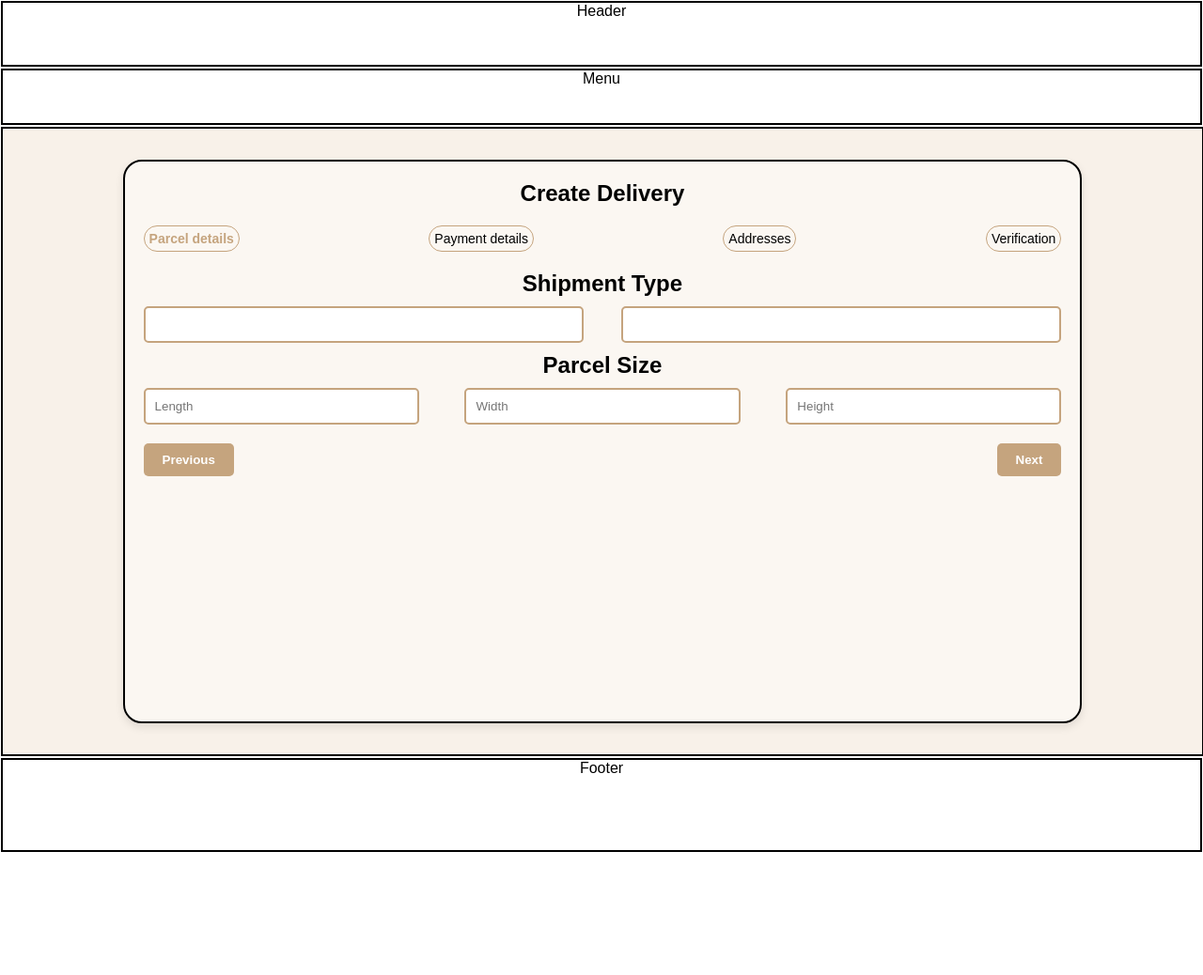
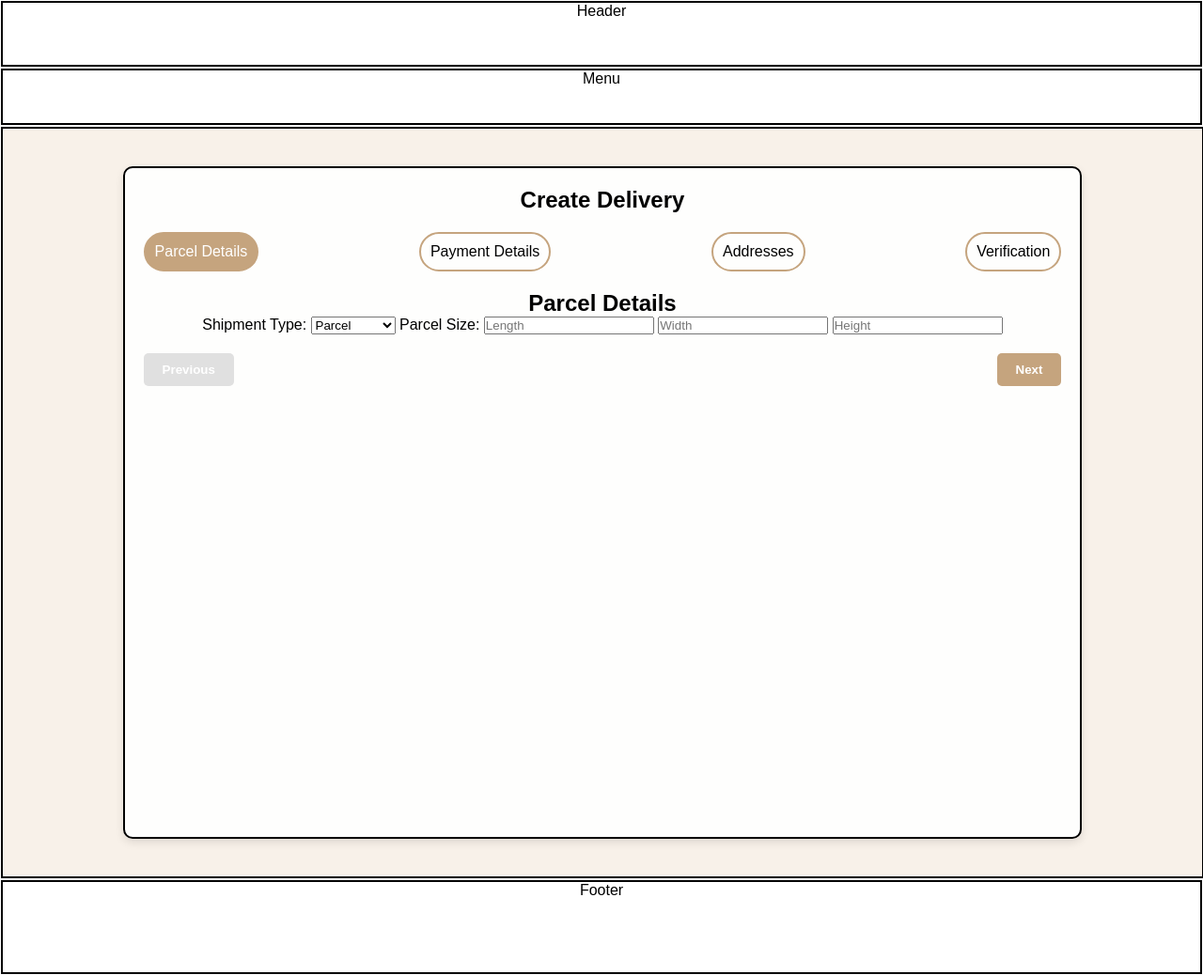
Before and after one commit to Any1ne/WEB-Individual, a plain HTML site: page delivery.html in a window 1280 px wide. Shown: the whole page at 94% size. Before the commit the page ends 908 px from the top, so only its background shows below. Drawn offline with Linux system fonts and the light colour scheme.

Commit message:
Basic stepper
Created basic stepper, need to optimise css files (some of them have repeating properties), need better layout in main content

```diff
--- a/delivery.html
+++ b/delivery.html
@@ -16,51 +16,80 @@
         <section class="main-content">
           <div class="transparent-box">
             <h1>Create Delivery</h1>
+
             <!-- Stepper -->
             <div class="stepper">
-              <label>
-                <input type="radio" name="step" checked />
-                <span>Parcel details</span>
-              </label>
-              <label>
-                <input type="radio" name="step" />
-                <span>Payment details</span>
-              </label>
-              <label>
-                <input type="radio" name="step" />
-                <span>Addresses</span>
-              </label>
-              <label>
-                <input type="radio" name="step" />
-                <span>Verification</span>
-              </label>
+              <div class="step active" data-step="1">Parcel Details</div>
+              <div class="step" data-step="2">Payment Details</div>
+              <div class="step" data-step="3">Addresses</div>
+              <div class="step" data-step="4">Verification</div>
             </div>
 
-            <!-- Form -->
+            <!-- Form Content -->
             <div class="form">
-              <h2>Shipment Type</h2>
-              <div class="shipment-options">
-                <button class="option">Parcel</button>
-                <button class="option">Documents</button>
+              <div class="step-content active" data-step="1">
+                <h2>Parcel Details</h2>
+                <label>
+                  Shipment Type:
+                  <select>
+                    <option>Parcel</option>
+                    <option>Documents</option>
+                  </select>
+                </label>
+                <label>
+                  Parcel Size:
+                  <input type="text" placeholder="Length" />
+                  <input type="text" placeholder="Width" />
+                  <input type="text" placeholder="Height" />
+                </label>
               </div>
 
-              <h2>Parcel Size</h2>
-              <div class="parcel-size">
-                <input type="text" placeholder="Length" />
-                <input type="text" placeholder="Width" />
-                <input type="text" placeholder="Height" />
+              <div class="step-content" data-step="2">
+                <h2>Payment Details</h2>
+                <label>
+                  Card Number:
+                  <input type="text" placeholder="1234 5678 9012 3456" />
+                </label>
+                <label>
+                  Expiry Date:
+                  <input type="text" placeholder="MM/YY" />
+                </label>
+                <label>
+                  CVV:
+                  <input type="text" placeholder="123" />
+                </label>
+              </div>
+
+              <div class="step-content" data-step="3">
+                <h2>Addresses</h2>
+                <label>
+                  Sender Address:
+                  <input type="text" placeholder="Sender Address" />
+                </label>
+                <label>
+                  Receiver Address:
+                  <input type="text" placeholder="Receiver Address" />
+                </label>
+              </div>
+
+              <div class="step-content" data-step="4">
+                <h2>Verification</h2>
+                <p>Please confirm the details and submit the form.</p>
               </div>
             </div>
 
-            <!-- Buttons -->
+            <!-- Navigation Buttons -->
             <div class="buttons">
-              <button class="prev">Previous</button>
-              <button class="next">Next</button>
+              <button id="prev-btn" class="prev" disabled>Previous</button>
+              <button id="next-btn" class="next">Next</button>
             </div>
           </div>
         </section>
       </main>
+
       <footer class="box">Footer</footer>
     </div>
+
+    <script src="./scripts/stepper.js"></script>
   </body>
 </html>
--- /dev/null
+++ b/scripts/stepper.js
@@ -0,0 +1,41 @@
+const steps = document.querySelectorAll(".step");
+const stepContents = document.querySelectorAll(".step-content");
+const prevBtn = document.getElementById("prev-btn");
+const nextBtn = document.getElementById("next-btn");
+let currentStep = 1;
+
+// Update Stepper and Content Visibility
+function updateStep() {
+  steps.forEach((step, index) => {
+    step.classList.toggle("active", index + 1 === currentStep);
+  });
+
+  stepContents.forEach((content, index) => {
+    content.classList.toggle("active", index + 1 === currentStep);
+  });
+
+  // Disable/Enable Buttons
+  prevBtn.disabled = currentStep === 1;
+  nextBtn.textContent = currentStep === steps.length ? "Submit" : "Next";
+}
+
+// Handle Next Button Click
+nextBtn.addEventListener("click", () => {
+  if (currentStep < steps.length) {
+    currentStep++;
+    updateStep();
+  } else {
+    alert("Form submitted!");
+  }
+});
+
+// Handle Previous Button Click
+prevBtn.addEventListener("click", () => {
+  if (currentStep > 1) {
+    currentStep--;
+    updateStep();
+  }
+});
+
+// Initialize
+updateStep();
--- a/styles/delivery/delivery_main.css
+++ b/styles/delivery/delivery_main.css
@@ -103,3 +103,83 @@ button {
 button:hover {
   background-color: #a68564;
 }
+
+/* Testing*/
+body {
+  margin: 0;
+  font-family: Arial, sans-serif;
+}
+
+.main-content {
+  display: flex;
+  justify-content: center;
+  align-items: center;
+  height: 100vh;
+  background-color: #f8f1e9;
+}
+
+.transparent-box {
+  background-color: rgba(255, 255, 255, 0.9);
+  border-radius: 10px;
+  padding: 20px;
+  box-shadow: 0 4px 10px rgba(0, 0, 0, 0.1);
+}
+
+h1 {
+  text-align: center;
+  margin-bottom: 20px;
+}
+
+.stepper {
+  display: flex;
+  justify-content: space-between;
+  margin-bottom: 20px;
+}
+
+.step {
+  padding: 10px;
+  border: 2px solid #c5a47e;
+  border-radius: 50px;
+  text-align: center;
+  cursor: pointer;
+  transition: all 0.3s ease;
+}
+
+.step.active {
+  background-color: #c5a47e;
+  color: #fff;
+}
+
+.step-content {
+  display: none;
+}
+
+.step-content.active {
+  display: block;
+}
+
+.buttons {
+  display: flex;
+  justify-content: space-between;
+  margin-top: 20px;
+}
+
+button {
+  padding: 10px 20px;
+  border: none;
+  border-radius: 5px;
+  background-color: #c5a47e;
+  color: #fff;
+  font-weight: bold;
+  cursor: pointer;
+  transition: all 0.3s ease;
+}
+
+button:hover {
+  background-color: #a68564;
+}
+
+button:disabled {
+  background-color: #e0e0e0;
+  cursor: not-allowed;
+}
```
